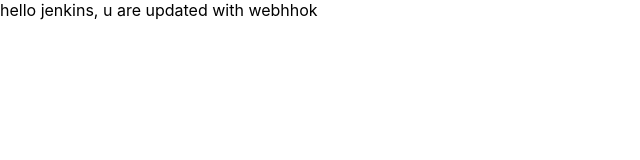
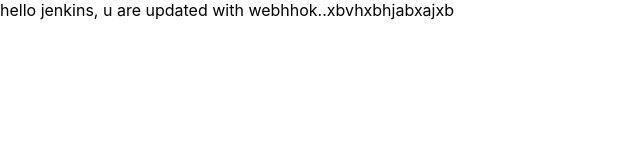
Before and after one commit to krunal04111993/react_hello, a React (Create React App) app: page / in a window 1280 px wide. Shown: the top 160 px of the page, without its empty margins (0-640 px from the left). Built offline with nearby package versions, Linux system fonts and the light colour scheme.

Commit message:
Update App.js
bjc

```diff
--- a/src/App.js
+++ b/src/App.js
@@ -4,7 +4,7 @@
 function App() {
   return (
   <>
-  hello jenkins, u are updated with webhhok
+  hello jenkins, u are updated with webhhok..xbvhxbhjabxajxb
   </>
   );
 }
```
